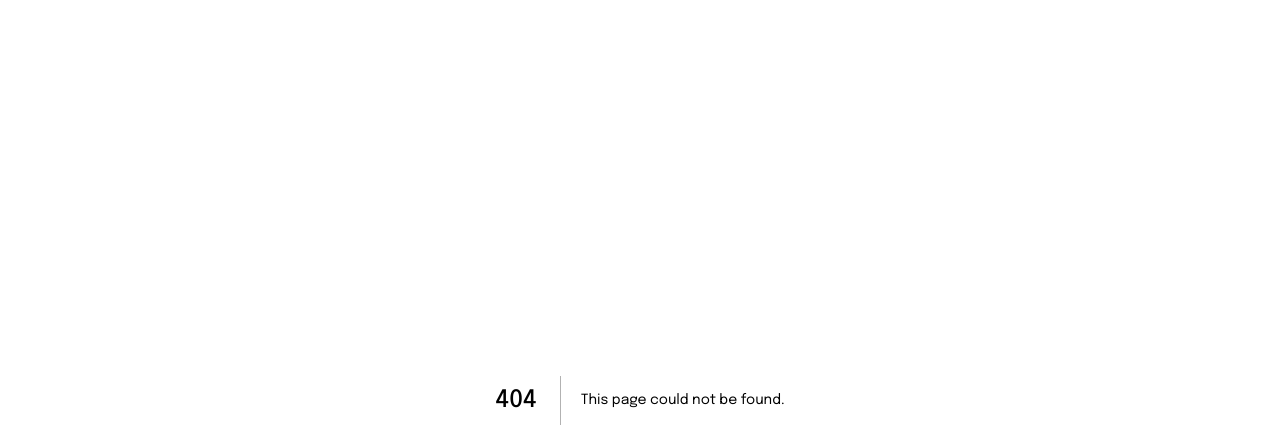
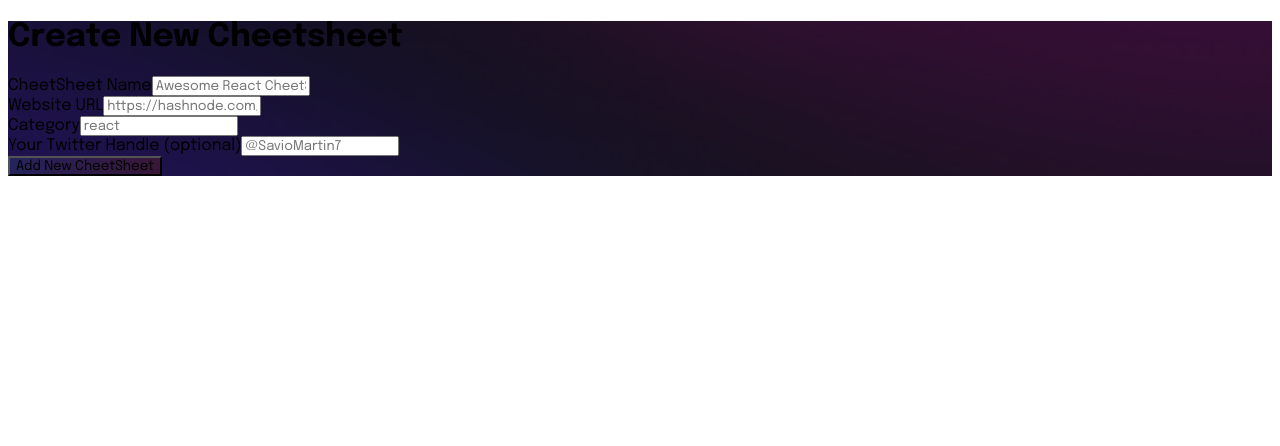
Before and after one commit to HappyBrother2022/codehouse, a Next.js app: page /new in a window 1280 px wide. Before the commit this address had no page. Shown: the top 446 px of the page. Built offline with nearby package versions, Linux system fonts and the light colour scheme.

Commit message:
changed directory

```diff
--- a/pages/user/create.js
+++ b/pages/new.js
@@ -24,10 +24,12 @@ const create = () => {
 
     // logic
     if (cheetsheet_name && website_url && category && twitter_handle) {
+      console.log(values);
+
       // TODO: Add new Cheetsheet
-      toast.success("Successfully toasted!");
+      toast.success("Successfully Created!");
     } else {
-      toast.error("This didn't work.");
+      toast.error("Please Fill All Fields");
     }
 
     // making everything default
```
